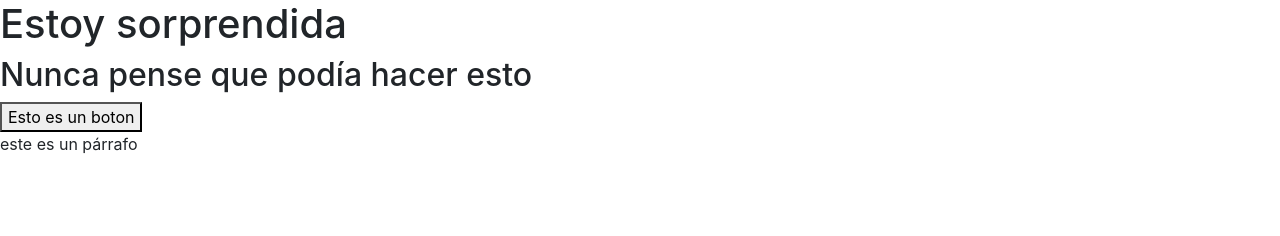
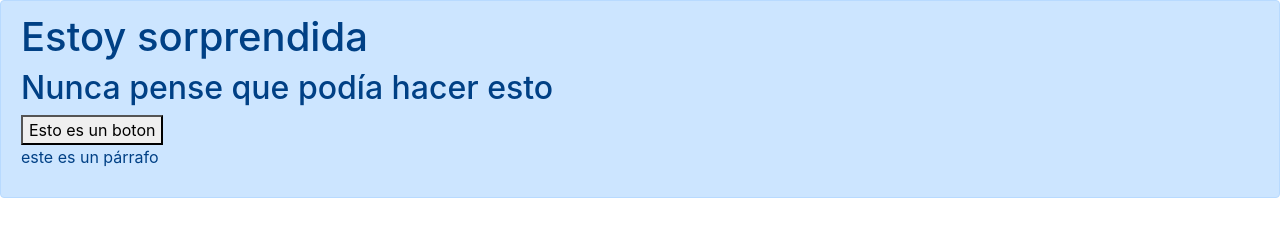
Before and after one commit to ccelyc/HTML-Aprendiendo, a plain HTML site: page index.html in a window 1280 px wide. Drawn offline with nearby package versions, Linux system fonts and the light colour scheme.

Commit message:
DIV
Se agrupa todo en la cajita de div y se le poner un estilo de tipo alerta

```diff
--- a/index.html
+++ b/index.html
@@ -4,9 +4,11 @@
         <link rel="stylesheet" href="https://cdn.jsdelivr.net/npm/bootstrap@4.3.1/dist/css/bootstrap.min.css" integrity="sha384-ggOyR0iXCbMQv3Xipma34MD+dH/1fQ784/j6cY/iJTQUOhcWr7x9JvoRxT2MZw1T" crossorigin="anonymous">
 	</head>
 	<body>
-	    <h1>Estoy sorprendida</h1>
-        <h2>Nunca pense que podía hacer esto</h2>
-        <button>Esto es un boton </button>
-        <p> este es un párrafo </p>
+        <div class ="alert alert-primary">
+            <h1>Estoy sorprendida</h1>
+            <h2>Nunca pense que podía hacer esto</h2>
+            <button>Esto es un boton </button>
+            <p> este es un párrafo </p>
+        </div>
 	</body>
 </html>
```
